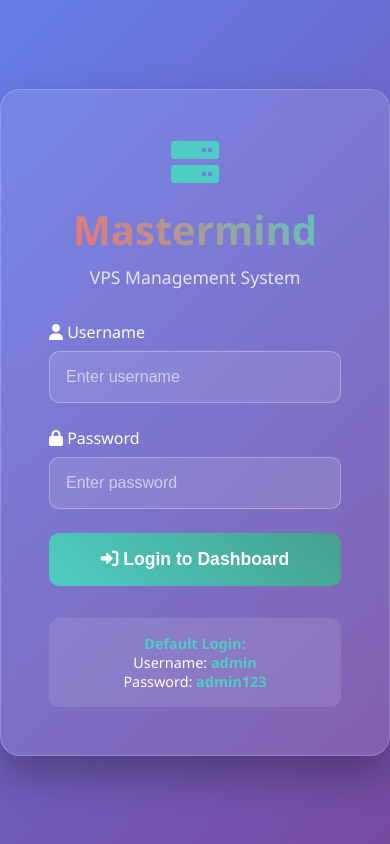
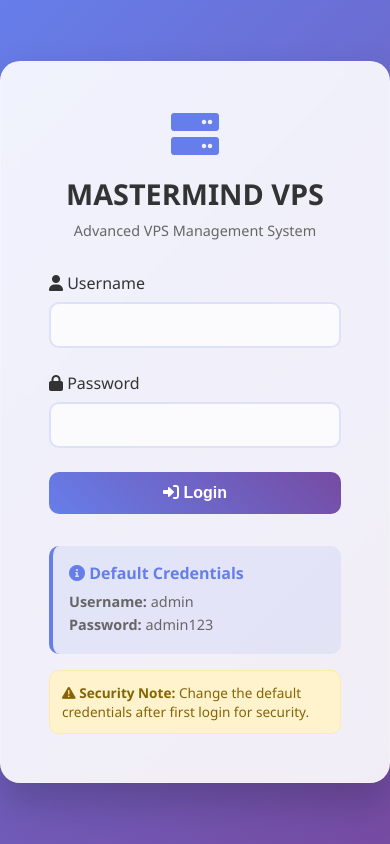
Before and after one commit to Mafiadan6/mastermind-vps-management, a Flask app: page /login in a window 390 px wide. Run offline with Flask 3, Linux system fonts and the light colour scheme.

Commit message:
Professional login system
- Mastermind-branded login interface
- Modern glass-morphism design
- Security notes and default credentials display
- Responsive authentication form

```diff
--- a/web/templates/login.html
+++ b/web/templates/login.html
@@ -3,7 +3,7 @@
 <head>
     <meta charset="UTF-8">
     <meta name="viewport" content="width=device-width, initial-scale=1.0">
-    <title>Mastermind - Login</title>
+    <title>Mastermind VPS - Login</title>
     <link href="https://cdnjs.cloudflare.com/ajax/libs/font-awesome/6.0.0/css/all.min.css" rel="stylesheet">
     <style>
         * {
@@ -15,20 +15,20 @@
         body {
             font-family: 'Segoe UI', Tahoma, Geneva, Verdana, sans-serif;
             background: linear-gradient(135deg, #667eea 0%, #764ba2 100%);
-            color: #fff;
-            min-height: 100vh;
             display: flex;
             justify-content: center;
             align-items: center;
+            min-height: 100vh;
+            color: #333;
         }
 
         .login-container {
-            background: rgba(255,255,255,0.1);
+            background: rgba(255, 255, 255, 0.9);
+            padding: 3rem;
+            border-radius: 20px;
+            box-shadow: 0 20px 40px rgba(0, 0, 0, 0.2);
             backdrop-filter: blur(10px);
-            border-radius: 20px;
-            padding: 3rem;
-            border: 1px solid rgba(255,255,255,0.2);
-            box-shadow: 0 20px 40px rgba(0,0,0,0.3);
+            border: 1px solid rgba(255, 255, 255, 0.2);
             width: 100%;
             max-width: 400px;
         }
@@ -38,19 +38,21 @@
             margin-bottom: 2rem;
         }
 
+        .logo i {
+            font-size: 3rem;
+            color: #667eea;
+            margin-bottom: 1rem;
+        }
+
         .logo h1 {
-            font-size: 2.5rem;
-            font-weight: bold;
-            background: linear-gradient(45deg, #ff6b6b, #4ecdc4);
-            -webkit-background-clip: text;
-            -webkit-text-fill-color: transparent;
-            background-clip: text;
+            color: #333;
+            font-size: 1.8rem;
             margin-bottom: 0.5rem;
         }
 
         .logo p {
-            opacity: 0.8;
-            font-size: 1.1rem;
+            color: #666;
+            font-size: 0.9rem;
         }
 
         .form-group {
@@ -60,78 +62,89 @@
         .form-group label {
             display: block;
             margin-bottom: 0.5rem;
+            color: #333;
             font-weight: 500;
         }
 
         .form-group input {
             width: 100%;
-            padding: 1rem;
-            border: 1px solid rgba(255,255,255,0.3);
+            padding: 0.75rem 1rem;
+            border: 2px solid rgba(102, 126, 234, 0.2);
             border-radius: 10px;
-            background: rgba(255,255,255,0.1);
-            color: #fff;
             font-size: 1rem;
             transition: all 0.3s ease;
+            background: rgba(255, 255, 255, 0.7);
         }
 
         .form-group input:focus {
             outline: none;
-            border-color: #4ecdc4;
-            box-shadow: 0 0 10px rgba(78, 205, 196, 0.3);
+            border-color: #667eea;
+            box-shadow: 0 0 0 3px rgba(102, 126, 234, 0.1);
         }
 
-        .form-group input::placeholder {
-            color: rgba(255,255,255,0.6);
-        }
-
-        .login-btn {
+        .btn {
             width: 100%;
-            padding: 1rem;
-            background: linear-gradient(45deg, #4ecdc4, #44a08d);
+            padding: 0.75rem;
             border: none;
             border-radius: 10px;
-            color: white;
-            font-size: 1.1rem;
+            font-size: 1rem;
             font-weight: bold;
             cursor: pointer;
             transition: all 0.3s ease;
-            margin-bottom: 1rem;
+            background: linear-gradient(45deg, #667eea, #764ba2);
+            color: white;
         }
 
-        .login-btn:hover {
+        .btn:hover {
             transform: translateY(-2px);
-            box-shadow: 0 10px 20px rgba(78, 205, 196, 0.3);
-        }
-
-        .default-creds {
-            background: rgba(255,255,255,0.1);
-            padding: 1rem;
-            border-radius: 10px;
-            margin-top: 1rem;
-            text-align: center;
-            font-size: 0.9rem;
-        }
-
-        .default-creds strong {
-            color: #4ecdc4;
+            box-shadow: 0 10px 20px rgba(102, 126, 234, 0.3);
         }
 
         .alert {
+            padding: 0.75rem;
+            border-radius: 10px;
+            margin-bottom: 1rem;
+            background: #f8d7da;
+            color: #721c24;
+            border: 1px solid #f5c6cb;
+        }
+
+        .default-credentials {
+            margin-top: 2rem;
             padding: 1rem;
-            margin-bottom: 1rem;
+            background: rgba(102, 126, 234, 0.1);
             border-radius: 10px;
-            background: rgba(255, 107, 107, 0.2);
-            border: 1px solid rgba(255, 107, 107, 0.3);
-            color: #ff6b6b;
+            border-left: 4px solid #667eea;
+        }
+
+        .default-credentials h4 {
+            color: #667eea;
+            margin-bottom: 0.5rem;
+        }
+
+        .default-credentials p {
+            color: #666;
+            font-size: 0.9rem;
+            margin-bottom: 0.25rem;
+        }
+
+        .security-note {
+            margin-top: 1rem;
+            padding: 0.75rem;
+            background: #fff3cd;
+            border: 1px solid #ffeaa7;
+            border-radius: 10px;
+            color: #856404;
+            font-size: 0.85rem;
         }
     </style>
 </head>
 <body>
     <div class="login-container">
         <div class="logo">
-            <i class="fas fa-server" style="font-size: 3rem; color: #4ecdc4; margin-bottom: 1rem;"></i>
-            <h1>Mastermind</h1>
-            <p>VPS Management System</p>
+            <i class="fas fa-server"></i>
+            <h1>MASTERMIND VPS</h1>
+            <p>Advanced VPS Management System</p>
         </div>
 
         {% with messages = get_flashed_messages() %}
@@ -147,25 +160,30 @@
                 <label for="username">
                     <i class="fas fa-user"></i> Username
                 </label>
-                <input type="text" id="username" name="username" placeholder="Enter username" required>
+                <input type="text" id="username" name="username" required>
             </div>
 
             <div class="form-group">
                 <label for="password">
                     <i class="fas fa-lock"></i> Password
                 </label>
-                <input type="password" id="password" name="password" placeholder="Enter password" required>
+                <input type="password" id="password" name="password" required>
             </div>
 
-            <button type="submit" class="login-btn">
-                <i class="fas fa-sign-in-alt"></i> Login to Dashboard
+            <button type="submit" class="btn">
+                <i class="fas fa-sign-in-alt"></i> Login
             </button>
         </form>
 
-        <div class="default-creds">
-            <strong>Default Login:</strong><br>
-            Username: <strong>admin</strong><br>
-            Password: <strong>admin123</strong>
+        <div class="default-credentials">
+            <h4><i class="fas fa-info-circle"></i> Default Credentials</h4>
+            <p><strong>Username:</strong> admin</p>
+            <p><strong>Password:</strong> admin123</p>
+        </div>
+
+        <div class="security-note">
+            <i class="fas fa-exclamation-triangle"></i>
+            <strong>Security Note:</strong> Change the default credentials after first login for security.
         </div>
     </div>
 </body>
```
